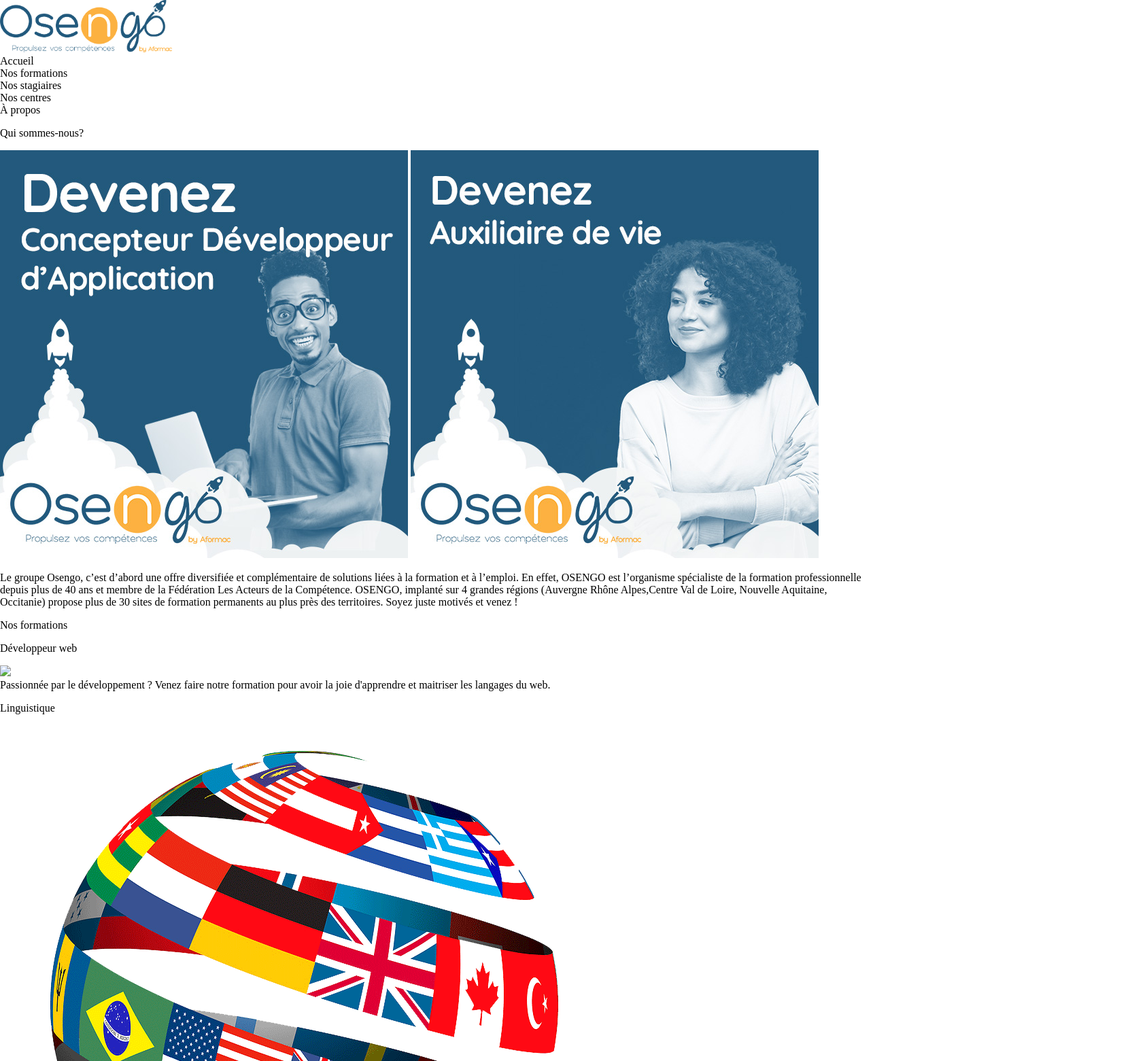
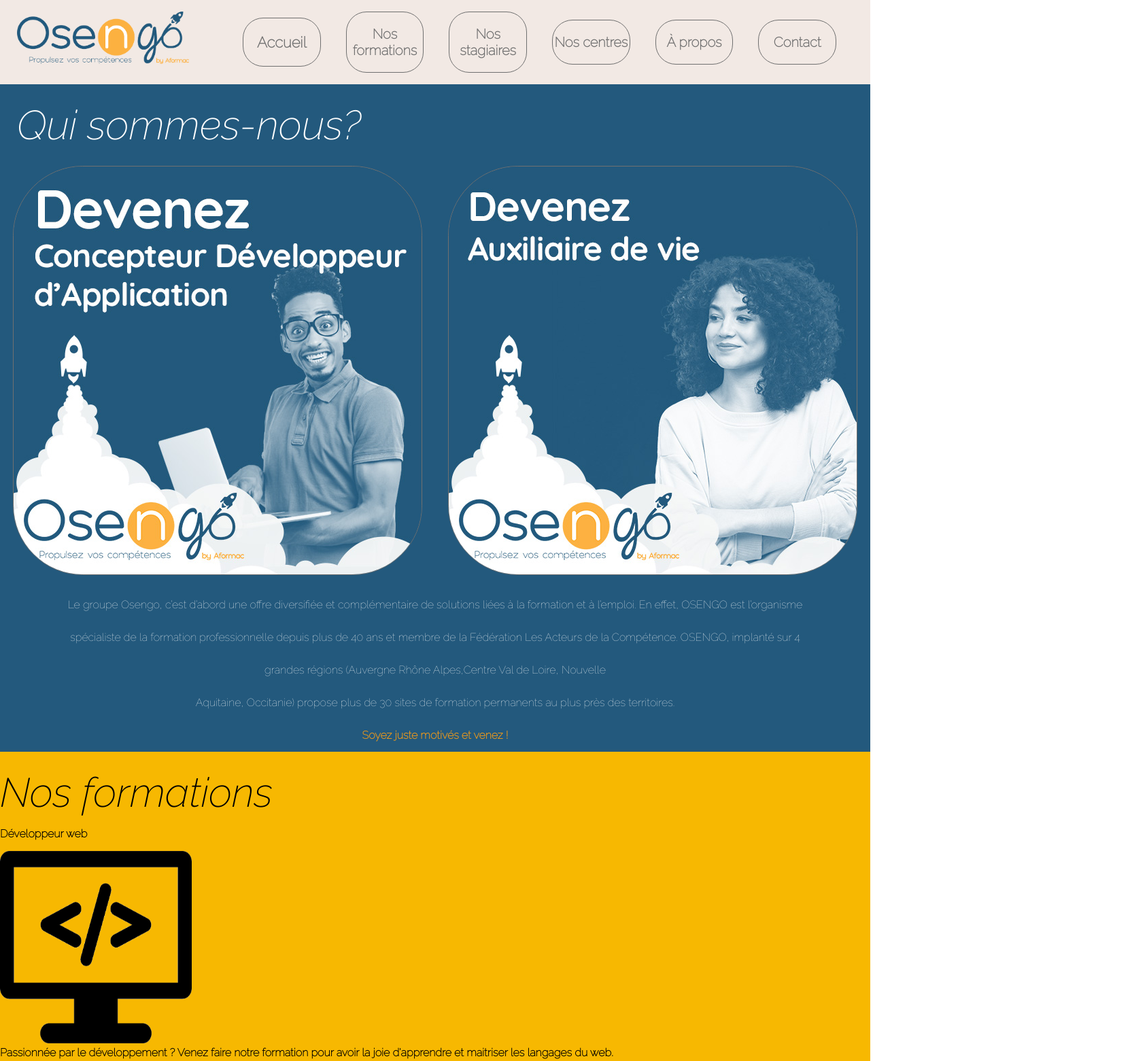
Before and after one commit to enzosengo66/site-osengo, a plain HTML site: page index.html in a window 1280 px wide. Shown: the top 1561 px of the page at 68% size, 1687 px wide, since content can reach past the window. Drawn offline with Linux system fonts and the light colour scheme.

Commit message:
header and qsn css

```diff
--- a/css/index.css
+++ b/css/index.css
@@ -1,5 +1,41 @@
 body{
     margin: 0;
+    font-family: 'Raleway', sans-serif;
+    font-weight: 400;
+}
+/*all tout*/
+.partie-titre{
+    font-size: 60px;
+    font-style: italic;
+    margin: auto;
+}
+.titre-gauche, .titre-droite{
+    padding-top: 25px;
+}
+.titre-gauche{
+  margin-left: 25px;
+  margin-bottom: 25px;
+}
+
+.partie-margin{
+    margin-bottom: auto; /* a supprimer */
+}
+.p-blanc{
+    color: white;
+}
+.partie-formation, .partie-centre p{
+    font-weight: 600;
+}
+.titre-droite{
+    font-weight: normal!important;
+}
+/*header*/
+.partie-header{
+    background-color: #F2E9E4;
+}
+.partie-header{
+    padding-top: 17px;
+    padding-bottom: 17px;
 }
 .img-osengo{
     width: 253px;
@@ -8,3 +44,106 @@
 .maj::first-letter{
     text-transform: uppercase;
 }
+
+.partie-header, .div-navbar{
+    display: flex;
+}
+.div-logo{
+    flex: 1;
+    position: relative;
+    left: 25px;
+}
+.div-navbar{
+    align-items: center;
+    flex: 3;
+    justify-content: space-evenly;
+    color: #707070;
+    font-size: 22px;
+    width: 69%;
+}
+@media screen and (max-width:1536px) {
+    .btn-font-size{
+        font-size: 20px;
+        transition: 0.5s;
+    }
+}
+.btn-header{
+    border: 1px solid #707070;
+    width: 172px;
+    text-align: center;
+    border-radius: 30px;
+    margin-left: 37px;
+}
+.btn-header p{
+    position: relative;
+    font-weight: 600;
+}
+.btn-contact{
+    margin-right: 50px;
+}
+/*qsn qui sommes nous*/
+.partie-qsn{
+    background-color: #23597D;
+}
+.div-qsn-img{
+    display: flex;
+    justify-content: space-around;
+}
+.div-qsn-img img{
+    border-radius: 17%;
+    border: 1px solid #707070;
+}
+.div-qsn-text{
+    line-height: 3;
+    text-align: center;
+    margin-left: 80px;
+    margin-right: 80px;
+}
+.div-qsn-text span{
+    color: #EE991A;
+    font-weight: bold;
+}
+/*nos formations*/
+.partie-formation{
+    background-color: #F7B801;
+}
+.partie-formation img{
+    height: 283px;
+    width: 282px;
+}
+/*nos stagiaires stg*/
+.partie-stagiaire{
+    background-color: #23597D;
+}
+.img-stg{
+    height: 253px;
+    width: 253px;
+    border-radius: 50%;
+}
+/*nos centres*/
+.partie-centre{
+    background-color: #F7B801;
+}
+.img-centre{
+    height: 529px;
+    width: 949px;
+}
+/*blog article*/
+.partie-blog{
+    background-color: #23597D;
+}
+.img-blog{
+    height: 442px;
+    width: 669px;
+}
+/*footer*/
+.partie-footer{
+    background-color: #F7B801;
+}
+.footer-logo{
+    height: 103px;
+    width: 103px;
+}
+.footer-logo-ytb{
+    height: 132px;
+}
--- a/index.html
+++ b/index.html
@@ -6,49 +6,53 @@
     <meta name="viewport" content="width=device-width, initial-scale=1.0, maximum-scale=1">
     <title>Osengo</title>
 	<link rel="stylesheet" href="./css/index.css">
-</head>
+	<link href="https://fonts.googleapis.com/css2?family=Raleway:ital,wght@0,100;1,100;1,200&display=swap" rel="stylesheet"></head>
 <body>
 	<div class="container">
-		<header class="partie-header">
-			<div class="div-logo">
-				<img src="./imgs/LOGO_OSENGO_OK.png" class="img-osengo">
-			</div>
-			<div class="div-navbar">
-				<div class="btn-accueil">Accueil</div>
-				<div class="btn-formation">Nos formations</div>
-				<div class="btn-stagiaire">Nos stagiaires</div>
-				<div class="btn-centre">Nos centres</div>
-				<div class="btn-propos maj partie-margin">à propos</div>
-			</div>
-		</header>
+		<div class="partie-header">
+
+				<div class="div-logo">
+					<img src="./imgs/LOGO_OSENGO_OK.png" class="img-osengo">
+				</div>
+				<div class="div-navbar">
+					<div class="btn-accueil btn-header"><p>Accueil</p></div>
+					<div class="btn-formation btn-header btn-font-size"><p>Nos formations</p></div>
+					<div class="btn-stagiaire btn-header btn-font-size"><p>Nos stagiaires</p></div>
+					<div class="btn-centre btn-header btn-font-size"><p>Nos centres</p></div>
+					<div class="btn-propos maj btn-header btn-font-size"><p>à propos</p></div>
+					<div class="btn-contact btn-header btn-font-size"><p>Contact</p></div>
+
+				</div>
+
+		</div>
 		<div class="corps">
 			<!--QSN QUI SOMMES NOUS-->
 			<div class="partie-qsn p-blanc">
-				<p class="partie-titre">Qui sommes-nous?</p>
+				<p class="partie-titre titre-gauche">Qui sommes-nous?</p>
 				<div class="div-qsn">
 					<div class="div-qsn-img">
-						<img src="./imgs/devenez dev web.jpg">
-						<img src="./imgs/osengo assistante seceretare.jpg">
+						<div class="img-g"><img src="./imgs/devenez dev web.jpg"></div>
+						<div class="img-d"><img src="./imgs/osengo assistante seceretare.jpg"></div>
 					</div>
 					<div class="div-qsn-text">
 						<p class="partie-margin">Le groupe Osengo, c’est d’abord une offre diversifiée et complémentaire de solutions liées à la formation et à l’emploi.
 							En effet, OSENGO est l’organisme spécialiste de la formation professionnelle depuis plus de 40 ans et membre de la Fédération
-							Les Acteurs de la Compétence.  OSENGO, implanté sur 4 grandes régions (Auvergne Rhône Alpes,Centre Val de Loire, Nouvelle
+							Les Acteurs de la Compétence.  OSENGO, implanté sur 4 grandes régions (Auvergne Rhône Alpes,Centre Val de Loire, Nouvelle<br>
 							Aquitaine, Occitanie) propose plus de 30 sites de formation permanents au plus près des territoires.
-							Soyez juste motivés et venez !</p>
+							<br><span>Soyez juste motivés et venez !</span></p>
 					</div>
 				</div>
 			</div>
 			<!--FORMATION -->
 			<div class="partie-formation">
-				<p class="partie-titre">Nos formations</p>
+				<p class="partie-titre titre-droite">Nos formations</p>
 			<div class="metier-formation">
 				<div class="div-web">
 					<div class="titre-web">
 						<p >Développeur web</p>
 					</div>
 					<div class="img-web">
-						<img src="./imgs/imgdev.PNG">
+						<img src="./imgs/web.png">
 					</div>
 					<div class="text-web">Passionnée par le développement ? Venez faire notre formation pour avoir la joie d'apprendre et maitriser les langages du web.</div>
 				</div>
@@ -79,7 +83,7 @@
 			</div>
 			<!--STAGIAIRES -->
 			<div class="partie-stagiaire p-blanc">
-				<p class="partie-titre">Nos stagiaires:</p>
+				<p class="partie-titre titre-gauche">Nos stagiaires:</p>
 				<div class="stg-formation">
 					<div class="stg-formation">
 						<p>Formations: </p>
@@ -154,7 +158,7 @@
 			</div>
 			<!--CENTRE -->
 			<div class="partie-centre">
-				<p class="partie-titre">Nos centres</p>
+				<p class="partie-titre titre-droite">Nos centres</p>
 				<div class="centre-perpi">
 					<div class="centre-photo">
 						<figure>
@@ -195,7 +199,7 @@
 			</div>
 			<!--BLOG -->
 			<div class="partie-blog p-blanc">
-				<p class="partie-titre">Articles de blog</p>
+				<p class="partie-titre titre-gauche">Articles de blog</p>
 				<div class="blog-gauche">
 					<p>Titre 1</p>
 					<p>
```
Also changed, not shown: imgs/imgdev.PNG (added), imgs/web.png (added).
